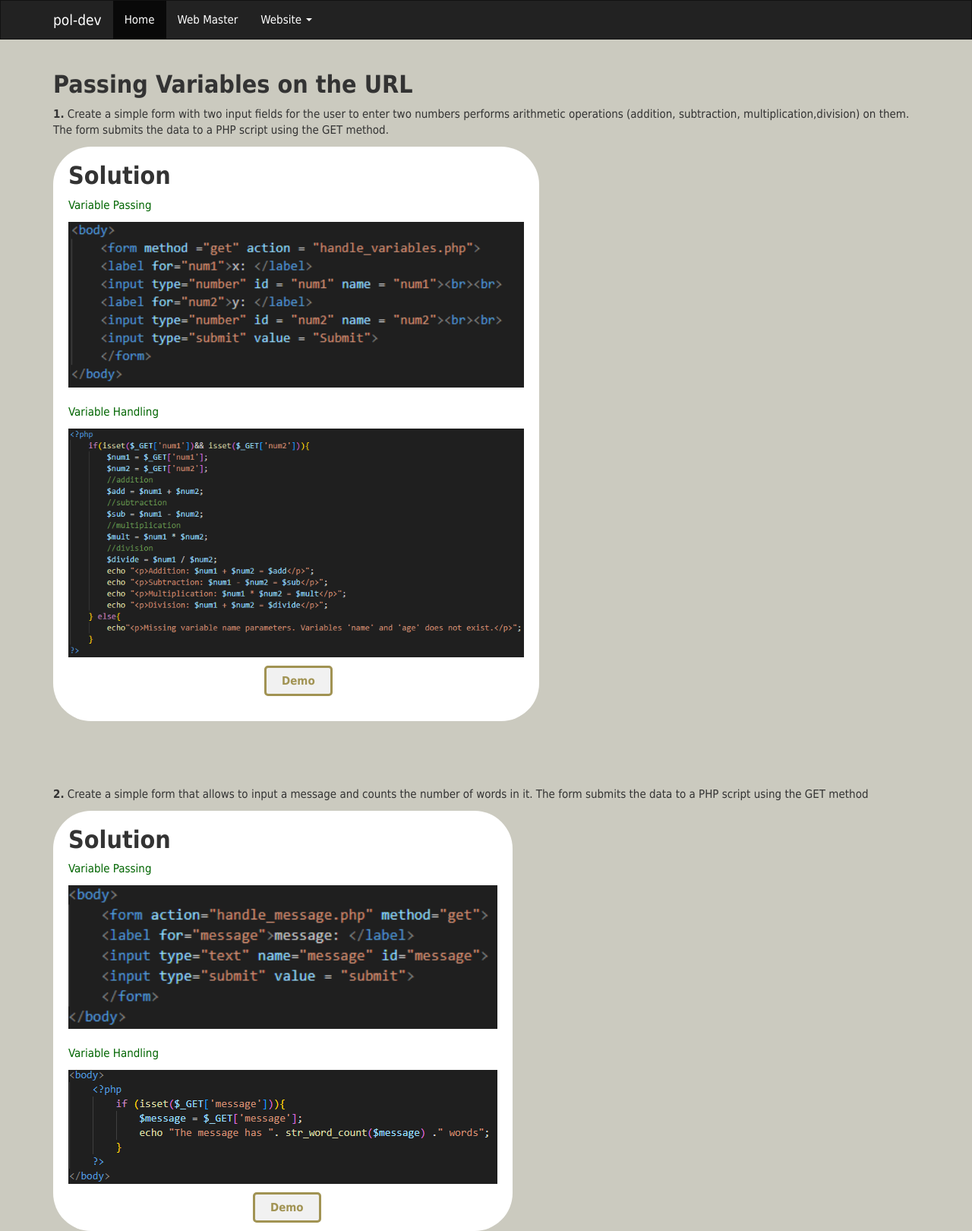
After one commit to page-dev/pol-dev, a PHP site: page /act4.php in a window 1280 px wide. The commit adds this page. Shown: the whole page at 76% size. Run offline with PHP 8.4, Linux system fonts and the light colour scheme.

Commit message:
website changes

```diff
--- /dev/null
+++ b/act4.php
@@ -0,0 +1,40 @@
+<?php include 'templates/nav.php';?>
+<?php include 'templates/header.php';?>
+<!DOCTYPE html>
+<html lang="en">
+<head>
+    <meta charset="UTF-8">
+    <meta name="viewport" content="width=device-width, initial-scale=1.0">
+    <title>Passing Multiple Variables via URL</title>
+</head>
+<body>
+    <div class ="container">
+        <div class = "arithmetic">
+                <h2><strong>Passing Variables on the URL</strong></h2>
+                <p><strong>1.</strong> Create a simple form with two input fields for the user to enter two numbers performs arithmetic operations (addition, subtraction, multiplication,division)
+                    on them. The form submits the data to a PHP script using the GET method.</p>
+
+            <div class = "box">
+                <h2><strong>Solution</strong></h2>
+                <p>Variable Passing</p>
+                <img src="assets/handler1.png" alt=""><br><br>
+                <p>Variable Handling</p>
+                <img src="assets/form1.png" alt=""><br><br>
+                <a href="arithmeticOperations.php" class = "demo"><strong>Demo</strong></a><br><br>
+            </div>
+                <br><br><br><br>
+
+                <p><strong>2.</strong> Create a simple form that allows to input a message and counts the number of words in it. The form submits the data to a PHP script using the GET method</p>
+            <div class = "box">
+                <h2><strong>Solution</strong></h2>
+                <p>Variable Passing</p>
+                <img src="assets/handler2.png" alt=""><br><br>
+                <p>Variable Handling</p>
+                <img src="assets/form2.png" alt=""><br><br>
+                <a href="wordCount.php" class = "demo"><strong>Demo</strong></a>
+            </div>
+        </div>
+    </div>
+</body>
+</html>
+<?php include 'templates/footer.php';?>
--- a/assets/css/act.css
+++ b/assets/css/act.css
@@ -21,7 +21,7 @@
 
 .box{
     background-color: white;
-    border-radius: 10%;
+    border-radius: 50px;
     padding-left: 20px;
     padding-right: 20px;
     padding-bottom: 20px;
@@ -31,51 +31,11 @@
     color: rgb(1, 101, 1);
 }
 
-/* .ao2{
-    position: absolute;
-    top: 83%;
-    left: 37%;
+.demo{
+    color: rgb(161, 147, 83);
+    background-color: rgb(241, 241, 241);
+    padding: 8px 20px 8px 20px;
+    border-radius: 5px;
+    margin-left: 43%;
+    border: solid;
 }
-
-.assO1{
-    position: absolute;
-    top: 135%;
-    left: 33%;
-}
-
-.assO2{
-    position: absolute;
-    top: 178%;
-    left: 30%;
-}
-
-.comp1{
-    position: absolute;
-    top: 234%;
-    left: 40%;
-}
-
-.comp2{
-    position: absolute;
-    top: 282%;
-    left: 55%;
-}
-
-.inc1{
-    position: absolute;
-    top: 340%;
-    left: 28%;
-}
-
-.inc2{
-    position: absolute;
-    top: 390%;
-    left: 35%;
-}
-
-.lo1{
-    position: absolute;
-    top: 448%;
-    left: 58%;
-}
- */
--- a/home.php
+++ b/home.php
@@ -2,7 +2,7 @@
 <?php include 'templates/nav.php';?>
 
     <div class ="welcome">
-        <h1><strong><span class="welcomeSize">Welcome</span><br>to my landing page</strong></h1>
+        <h1><strong><span class="welcomeSize">Welcome</span><br>to my landing page!</strong></h1>
     </div>
 
 <?php include 'templates/footer.php';?>
--- a/templates/nav.php
+++ b/templates/nav.php
@@ -7,22 +7,21 @@
         <span class="icon-bar"></span>
         <span class="icon-bar"></span>
       </button>
-      <a class="navbar-brand" href="#">pol-dev</a>
+      <a class="navbar-brand" href="home.php">pol-dev</a>
     </div>
 
     <div class="collapse navbar-collapse" id="bs-example-navbar-collapse-1">
       <ul class="nav navbar-nav">
         <li class="active"><a href="home.php">Home <span class="sr-only">(current)</span></a></li>
+        <li><a href="portfolio.php">Web Master </a></li>
         <li class="dropdown">
           <a href="#" class="dropdown-toggle" data-toggle="dropdown" role="button" aria-expanded="false">Website <span class="caret"></span></a>
           <ul class="dropdown-menu" role="menu">
             <li><a href="act2.php">Activity 2</a></li>
             <li><a href="act3.php">Activity 3</a></li>
-            <li class="divider"></li>
-            <li><a href="portfolio.php">Web Master</a></li>
+            <li><a href="act4.php">Activity 4</a></li>
           </ul>
         </li>
-      </ul>
       <ul class="nav navbar-nav navbar-right">
       </ul>
     </div>
```
Also changed, not shown: arithmeticOperations.php (added, +26 -0 lines), handle_message.php (added, +25 -0 lines), handle_variables.php (added, +37 -0 lines), wordCount.php (added, +20 -0 lines), assets/form1.png (added), assets/form2.png (added), assets/handler1.png (added), assets/handler2.png (added), 1 other file.
